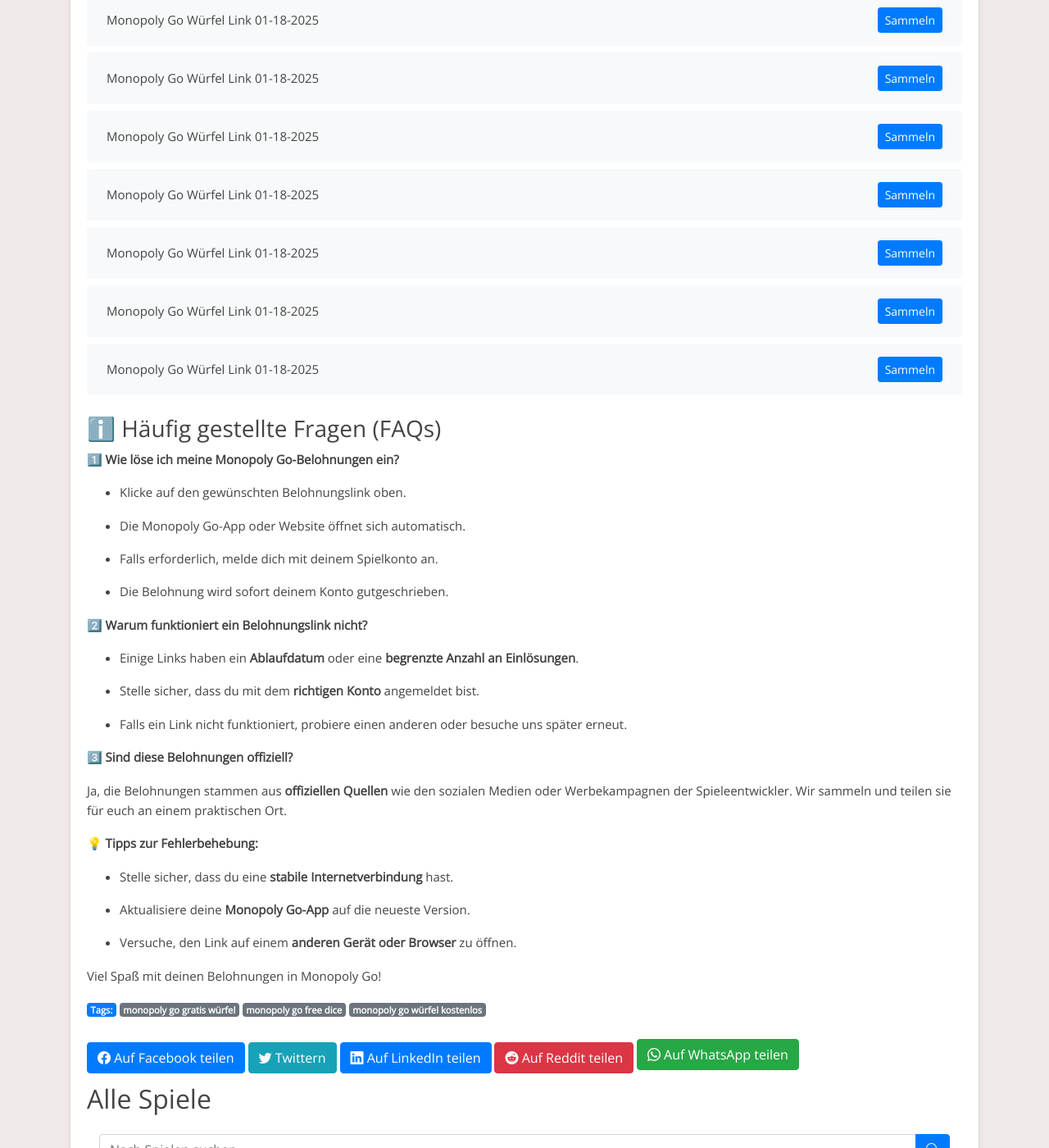
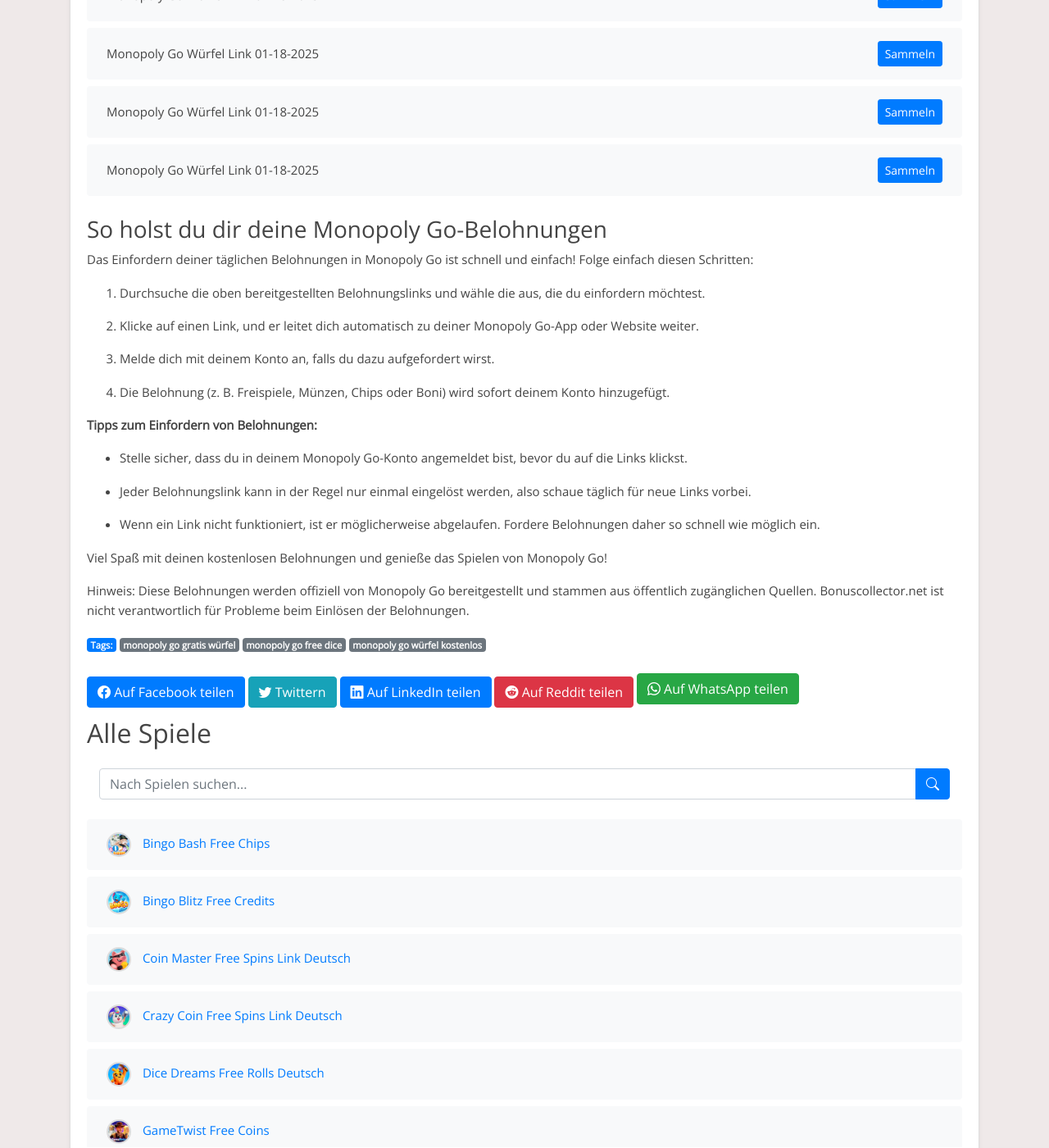
Before and after one commit to Prollad99/bs-de, a Jekyll site: the page built from _posts/2025-01-18-monopoly-go.md, in a window 1280 px wide and 1400 px high, scrolled down 7477 px. Shown: the whole window at 82% size. Built offline with Jekyll 4.4.1, drawn with Linux system fonts in a browser that asks for light colours; some of the changed text lies outside the part shown.

Commit message:
Aktualisiere monopoly-go-Belohnungslinks, Inhalte und Änderungsdatum

```diff
--- a/_includes/monopoly-go_footer.html
+++ b/_includes/monopoly-go_footer.html
@@ -1,38 +1,27 @@
-### ℹ️ Häufig gestellte Fragen (FAQs)
+### So holst du dir deine Monopoly Go-Belohnungen
 
 
-**1️⃣ Wie löse ich meine Monopoly Go-Belohnungen ein?**
+Das Einfordern deiner täglichen Belohnungen in Monopoly Go ist schnell und einfach! Folge einfach diesen Schritten:
 
-- Klicke auf den gewünschten Belohnungslink oben.
+1. Durchsuche die oben bereitgestellten Belohnungslinks und wähle die aus, die du einfordern möchtest.
 
-- Die Monopoly Go-App oder Website öffnet sich automatisch.
+2. Klicke auf einen Link, und er leitet dich automatisch zu deiner Monopoly Go-App oder Website weiter.
 
-- Falls erforderlich, melde dich mit deinem Spielkonto an.
+3. Melde dich mit deinem Konto an, falls du dazu aufgefordert wirst.
 
-- Die Belohnung wird sofort deinem Konto gutgeschrieben.
+4. Die Belohnung (z. B. Freispiele, Münzen, Chips oder Boni) wird sofort deinem Konto hinzugefügt.
 
 
-**2️⃣ Warum funktioniert ein Belohnungslink nicht?**
+**Tipps zum Einfordern von Belohnungen:**
 
-- Einige Links haben ein **Ablaufdatum** oder eine **begrenzte Anzahl an Einlösungen**.
+- Stelle sicher, dass du in deinem Monopoly Go-Konto angemeldet bist, bevor du auf die Links klickst.
 
-- Stelle sicher, dass du mit dem **richtigen Konto** angemeldet bist.
+- Jeder Belohnungslink kann in der Regel nur einmal eingelöst werden, also schaue täglich für neue Links vorbei.
 
-- Falls ein Link nicht funktioniert, probiere einen anderen oder besuche uns später erneut.
+- Wenn ein Link nicht funktioniert, ist er möglicherweise abgelaufen. Fordere Belohnungen daher so schnell wie möglich ein.
 
 
-**3️⃣ Sind diese Belohnungen offiziell?**
-
-Ja, die Belohnungen stammen aus **offiziellen Quellen** wie den sozialen Medien oder Werbekampagnen der Spieleentwickler. Wir sammeln und teilen sie für euch an einem praktischen Ort.
+Viel Spaß mit deinen kostenlosen Belohnungen und genieße das Spielen von Monopoly Go!
 
 
-**💡 Tipps zur Fehlerbehebung:**
-
-- Stelle sicher, dass du eine **stabile Internetverbindung** hast.
-
-- Aktualisiere deine **Monopoly Go-App** auf die neueste Version.
-
-- Versuche, den Link auf einem **anderen Gerät oder Browser** zu öffnen.
-
-
-Viel Spaß mit deinen Belohnungen in Monopoly Go!
+Hinweis: Diese Belohnungen werden offiziell von Monopoly Go bereitgestellt und stammen aus öffentlich zugänglichen Quellen. Bonuscollector.net ist nicht verantwortlich für Probleme beim Einlösen der Belohnungen.
--- a/_includes/monopoly-go_post.html
+++ b/_includes/monopoly-go_post.html
@@ -1,29 +1,13 @@
-## Monopoly Go – Tägliche Belohnungen & Tipps
+Entdecke tägliche Monopoly Go-Belohnungen!
 
 
-**Hol dir täglich exklusive Belohnungen für Monopoly Go!** Wir stellen dir die neuesten Bonuslinks bereit, mit denen du Freispiele, Münzen, Chips und andere Belohnungen sammeln kannst.
+Bist du ein Fan von Monopoly Go und möchtest dein Spielerlebnis verbessern? Du bist hier genau richtig! Diese Seite ist allen Monopoly Go-Enthusiasten gewidmet, die täglich kostenlose Belohnungen einfordern möchten. Hier findest du die neuesten Links, um Freispiele, Münzen, Chips und andere spannende Boni zu sammeln, damit du das Spiel noch mehr genießen kannst.
 
 
-### 🎮 Was ist Monopoly Go?
-
-Monopoly Go ist ein spannendes und unterhaltsames Spiel, das Millionen von Spielern weltweit begeistert. Es bietet tägliche Herausforderungen, Events und Belohnungen, die dein Spielerlebnis verbessern.
+Monopoly Go ist ein unterhaltsames Spiel, das von Millionen geliebt wird. Ob du höhere Level erreichen oder einfach nur den Nervenkitzel genießen möchtest – unsere täglichen Belohnungslinks halten dich im Spiel.
 
 
-### 🏆 Warum solltest du Belohnungen einlösen?
-
-- **Mehr Spielzeit** – Genieße das Spiel ohne Unterbrechungen.
-
-- **Schneller Fortschritt** – Steige schneller auf und schalte neue Inhalte frei.
-
-- **Events optimal nutzen** – Einige Boni sind nur für kurze Zeit verfügbar!
+Hinweis: Monopoly Go ist eine kostenlose App, die ausschließlich zu Unterhaltungszwecken entwickelt wurde. Bonuscollector.net ist eine unabhängige Plattform und steht in keiner Verbindung zu den Entwicklern oder Eigentümern von Monopoly Go.
 
 
-### 💡 Pro Tipp:
-
-„Speichere deine Belohnungen für besondere Events oder Herausforderungen, um den maximalen Vorteil zu erzielen!“
-
-
-Bleib dran und sichere dir täglich deine Monopoly Go-Belohnungen!
-
-
-*Hinweis: Bonuscollector.net steht in keiner Verbindung zu den Entwicklern von Monopoly Go. Alle Links stammen aus offiziellen Quellen.*
+Schau täglich vorbei, um sicherzustellen, dass du keine Belohnung verpasst!
```
